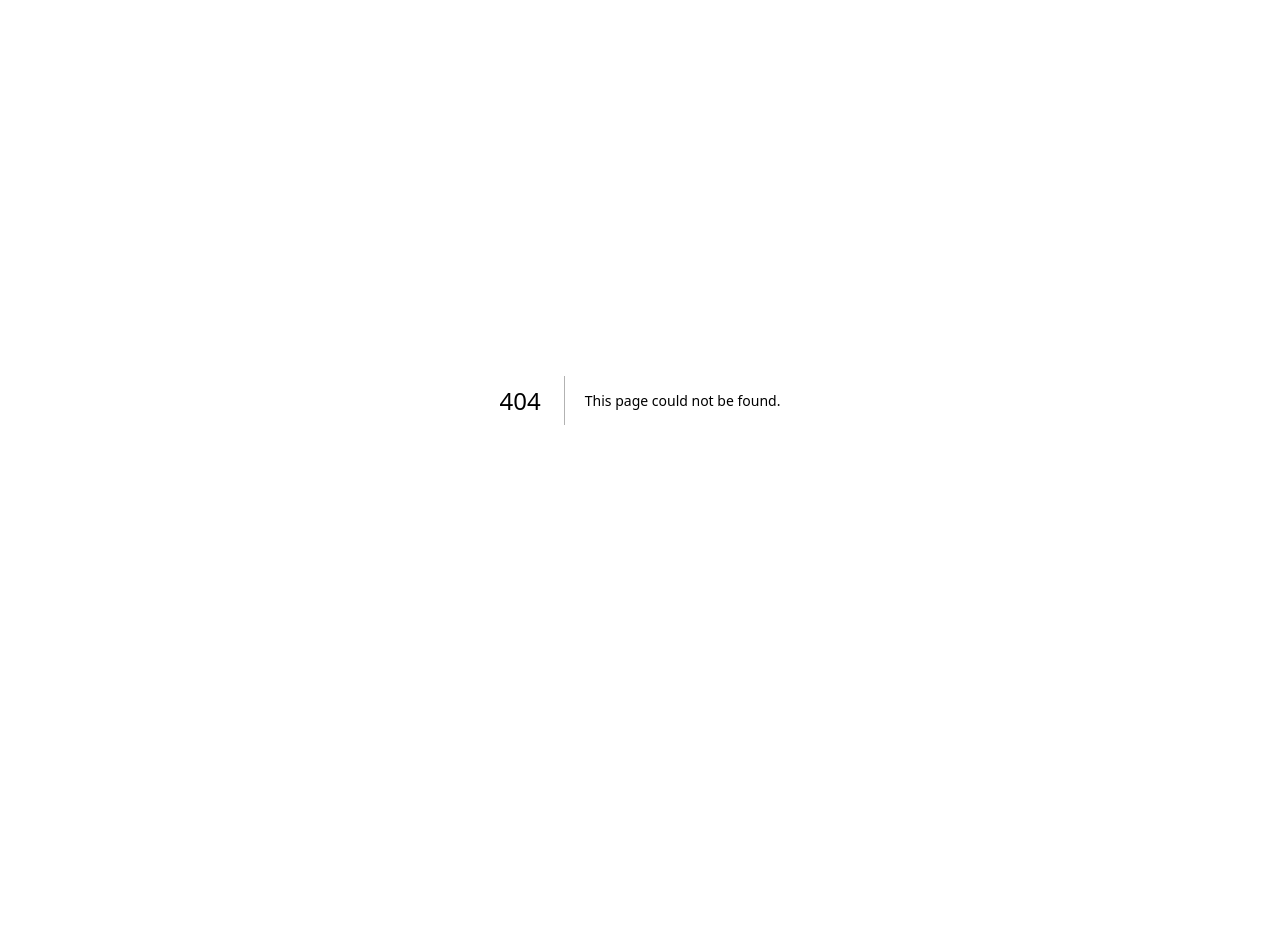
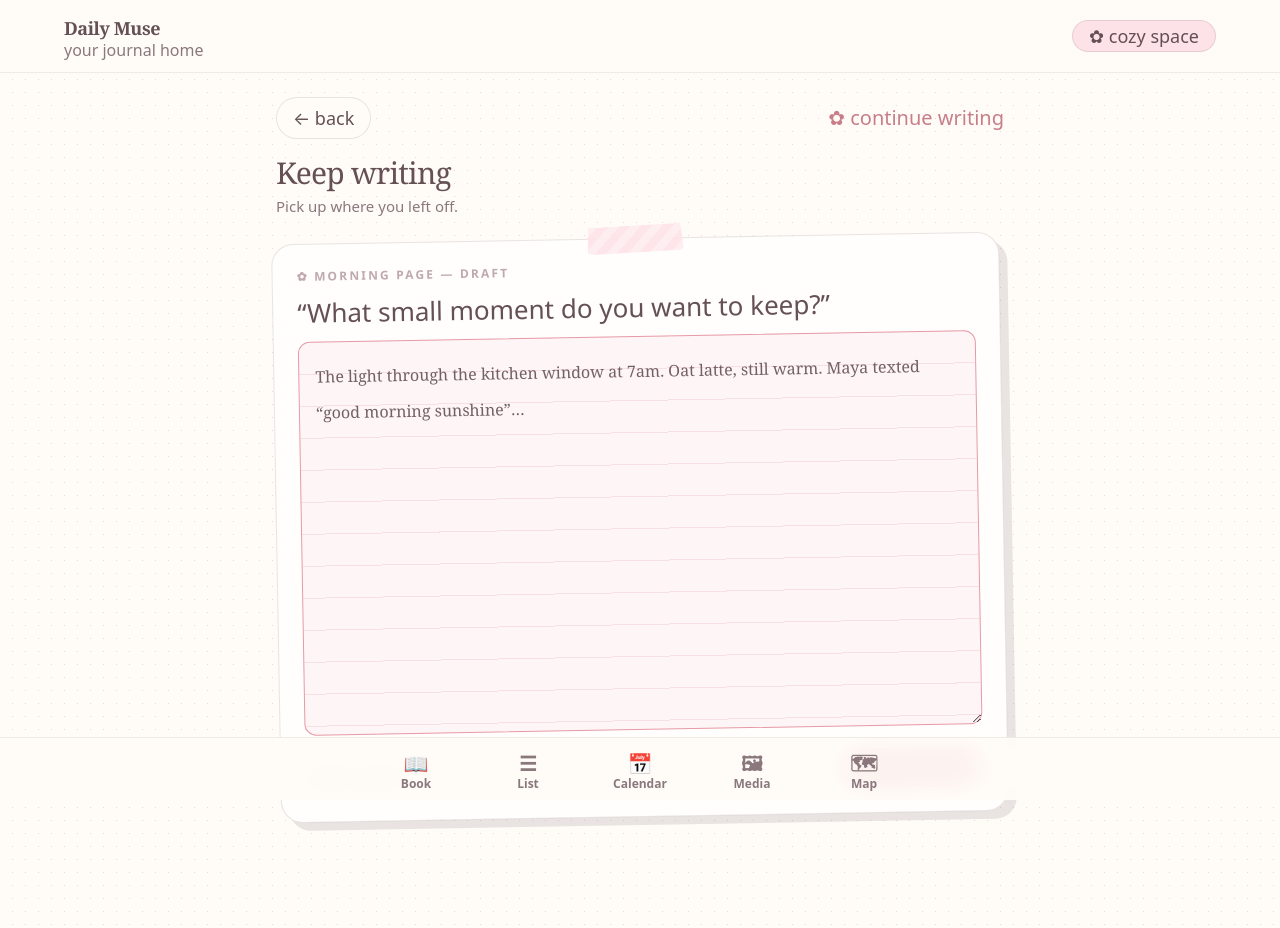
Before and after one commit to Fouziadola/daily_muse, a Next.js app: page /home/write in a window 1280 px wide. Before the commit this address had no page. Before the commit the page ends 800 px from the top, so only its background shows below. Built offline with nearby package versions, Linux system fonts and the light colour scheme.

Commit message:
Update project

```diff
--- a/app/globals.css
+++ b/app/globals.css
@@ -32,9 +32,9 @@
   --color-gold: #d8a0a6;
   --color-blush: #feeef1;
 
-  --font-display: "Fraunces", Georgia, serif;
-  --font-body: "Karla", ui-sans-serif, system-ui, sans-serif;
-  --font-hand: "Caveat", cursive;
+  --font-display: ui-serif, Georgia, Cambria, "Times New Roman", Times, serif;
+  --font-body: system-ui, -apple-system, BlinkMacSystemFont, "Segoe UI", Roboto, Helvetica, Arial, "Apple Color Emoji", "Segoe UI Emoji", sans-serif;
+  --font-hand: system-ui, -apple-system, BlinkMacSystemFont, "Segoe UI", Roboto, Helvetica, Arial, sans-serif;
 
   --animate-marquee: marquee 28s linear infinite;
   --animate-float: float 7s ease-in-out infinite;
--- a/app/home/book/page.tsx
+++ b/app/home/book/page.tsx
@@ -1,12 +1,14 @@
 "use client";
 
 import { useState } from "react";
+import { useRouter } from "next/navigation";
 
 type Mode = "continue" | "new";
 
 const draftText = `The light through the kitchen window at 7am. Oat latte, still warm. Maya texted “good morning sunshine”…`;
 
 export default function BookPage() {
+  const router = useRouter();
   const [mode, setMode] = useState<Mode>("continue");
   const [text, setText] = useState(draftText);
 
@@ -14,6 +16,10 @@ export default function BookPage() {
     setMode(next);
     if (next === "new") setText("");
     else setText(draftText);
+  };
+
+  const goWrite = () => {
+    router.push(`/home/write?mode=${mode}`);
   };
 
   return (
@@ -121,6 +127,7 @@ export default function BookPage() {
           </p>
         <button
           type="button"
+          onClick={goWrite}
           className="rounded-full bg-clay px-6 py-2.5 text-sm font-bold text-espresso transition hover:bg-rose"
         >
           {mode === "continue" ? "Keep writing ✎" : "Start writing ✎"}
--- /dev/null
+++ b/app/home/write/page.tsx
@@ -0,0 +1,27 @@
+import { Suspense } from "react";
+import WriteClient from "./write-client";
+
+export default function WritePage() {
+  return (
+    <Suspense
+      fallback={
+        <section className="min-h-full">
+          <div className="mb-4 flex items-center justify-between">
+            <button
+              type="button"
+              disabled
+              className="rounded-full border border-espresso/15 bg-cream px-4 py-1.5 font-hand text-lg text-espresso"
+            >
+              ← back
+            </button>
+          </div>
+          <h1 className="font-serif text-3xl font-medium tracking-tight">
+            Loading...
+          </h1>
+        </section>
+      }
+    >
+      <WriteClient />
+    </Suspense>
+  );
+}
--- /dev/null
+++ b/app/home/write/write-client.tsx
@@ -0,0 +1,83 @@
+"use client";
+
+import { useState } from "react";
+import { useRouter, useSearchParams } from "next/navigation";
+
+export default function WriteClient() {
+  const router = useRouter();
+  const searchParams = useSearchParams();
+  const mode = searchParams.get("mode") === "new" ? "new" : "continue";
+
+  const draftText = `The light through the kitchen window at 7am. Oat latte, still warm. Maya texted “good morning sunshine”…`;
+  const [text, setText] = useState(mode === "continue" ? draftText : "");
+
+  return (
+    <section className="min-h-full">
+      <div className="mb-4 flex items-center justify-between">
+        <button
+          type="button"
+          onClick={() => router.back()}
+          className="rounded-full border border-espresso/15 bg-cream px-4 py-1.5 font-hand text-lg text-espresso transition hover:bg-parchment"
+        >
+          ← back
+        </button>
+        <p className="font-hand text-xl text-rose-deep">
+          {mode === "continue" ? "✿ continue writing" : "✿ new page"}
+        </p>
+      </div>
+
+      <h1 className="font-serif text-3xl font-medium tracking-tight">
+        {mode === "continue" ? "Keep writing" : "Start writing"}
+      </h1>
+      <p className="mt-1 text-[15px] text-cocoa">
+        {mode === "continue"
+          ? "Pick up where you left off."
+          : "A blank page, just for you."}
+      </p>
+
+      <div className="relative mt-5 -rotate-1 rounded-[22px] border border-espresso/15 bg-[#fffefd] p-6 shadow-[8px_8px_0_rgba(100,80,85,0.14)]">
+        <div
+          aria-hidden
+          className="washi pointer-events-none absolute left-1/2 top-[-14px] h-7 w-24 -translate-x-1/2 rotate-[-3deg] bg-rose-soft opacity-90 shadow-sm"
+          style={{
+            clipPath:
+              "polygon(2% 0, 98% 4%, 100% 90%, 97% 100%, 3% 96%, 0 88%)",
+          }}
+        />
+        <p className="text-xs font-bold uppercase tracking-[0.18em] text-latte">
+          {mode === "continue" ? "✿ morning page — draft" : "✿ fresh page"}
+        </p>
+        <p className="mt-3 font-hand text-[26px] leading-tight">
+          {mode === "continue"
+            ? "“What small moment do you want to keep?”"
+            : "“A blank page, just for you…”"}
+        </p>
+        <textarea
+          value={text}
+          onChange={(e) => setText(e.target.value)}
+          rows={10}
+          placeholder={
+            mode === "continue"
+              ? "Keep writing your draft…"
+              : "Begin your new page…"
+          }
+          aria-label={mode === "continue" ? "Continue draft" : "New page text"}
+          className="paper-lines mt-3 min-h-[320px] w-full rounded-xl border border-espresso/10 bg-parchment/60 p-4 font-serif text-[16px] leading-[36px] text-espresso/90 placeholder:text-latte/70 focus:border-clay focus:outline-none"
+          autoFocus
+        />
+        <div className="mt-4 flex flex-wrap items-center justify-between gap-2">
+          <p className="font-hand text-lg text-cocoa">
+            {mode === "continue" ? "draft saved ✓" : "unsaved fresh page ○"}
+          </p>
+          <button
+            type="button"
+            onClick={() => router.push("/home/book")}
+            className="rounded-full bg-clay px-6 py-2.5 text-sm font-bold text-espresso transition hover:bg-rose"
+          >
+            Save & return
+          </button>
+        </div>
+      </div>
+    </section>
+  );
+}
--- a/app/layout.tsx
+++ b/app/layout.tsx
@@ -1,25 +1,5 @@
 import type { Metadata } from "next";
-import { Caveat, Fraunces, Karla } from "next/font/google";
 import "./globals.css";
-
-const display = Fraunces({
-  variable: "--font-display",
-  subsets: ["latin"],
-  style: ["normal", "italic"],
-  weight: ["400", "500", "600", "700"],
-});
-
-const body = Karla({
-  variable: "--font-body",
-  subsets: ["latin"],
-  weight: ["400", "500", "600", "700"],
-});
-
-const hand = Caveat({
-  variable: "--font-hand",
-  subsets: ["latin"],
-  weight: ["500", "600", "700"],
-});
 
 export const metadata: Metadata = {
   title: "Daily Muse — a soft place for your thoughts",
@@ -29,10 +9,7 @@ export const metadata: Metadata = {
 
 export default function RootLayout({ children }: LayoutProps<"/">) {
   return (
-    <html
-      lang="en"
-      className={`${display.variable} ${body.variable} ${hand.variable} h-full antialiased`}
-    >
+    <html lang="en" className="h-full antialiased">
       <body className="min-h-full flex flex-col bg-cream text-espresso font-sans">
         {children}
       </body>
```
Lines whose indentation alone changed are shown as unchanged.
